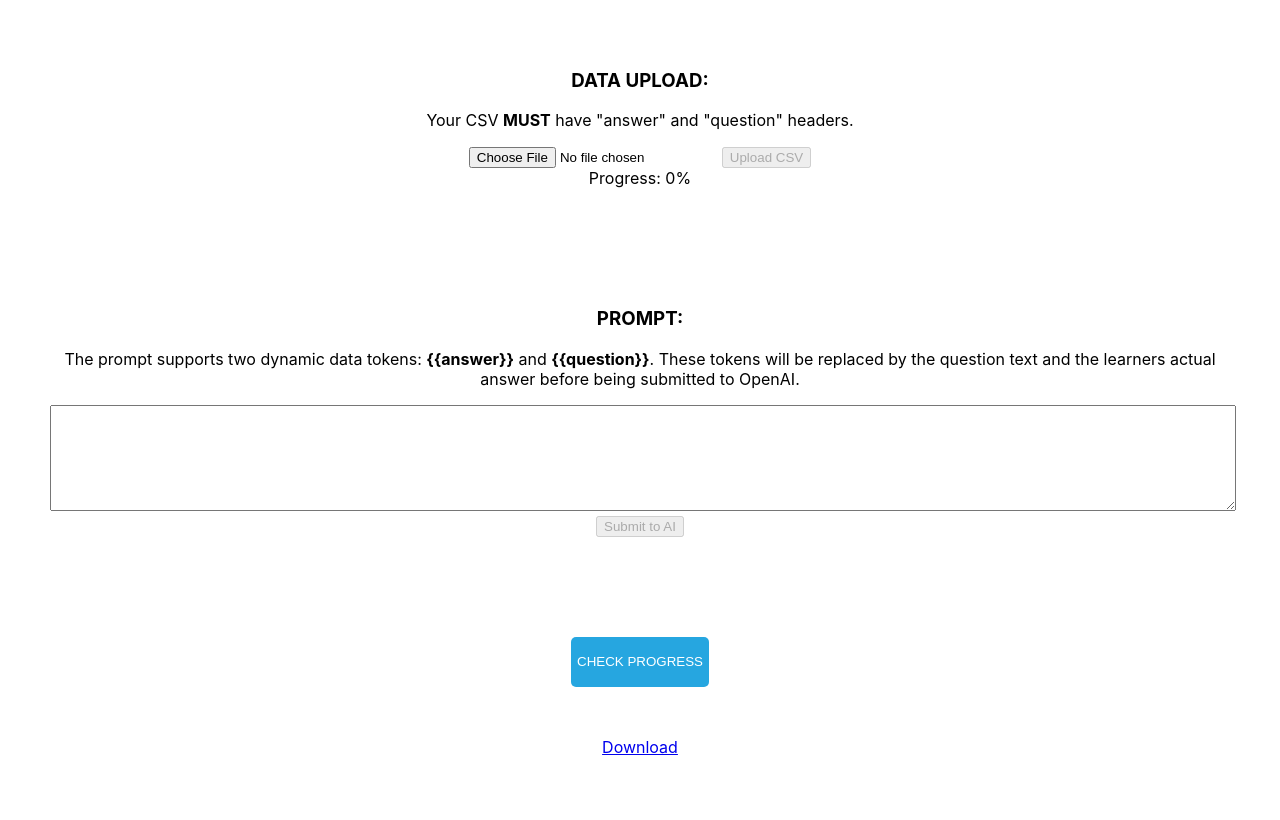
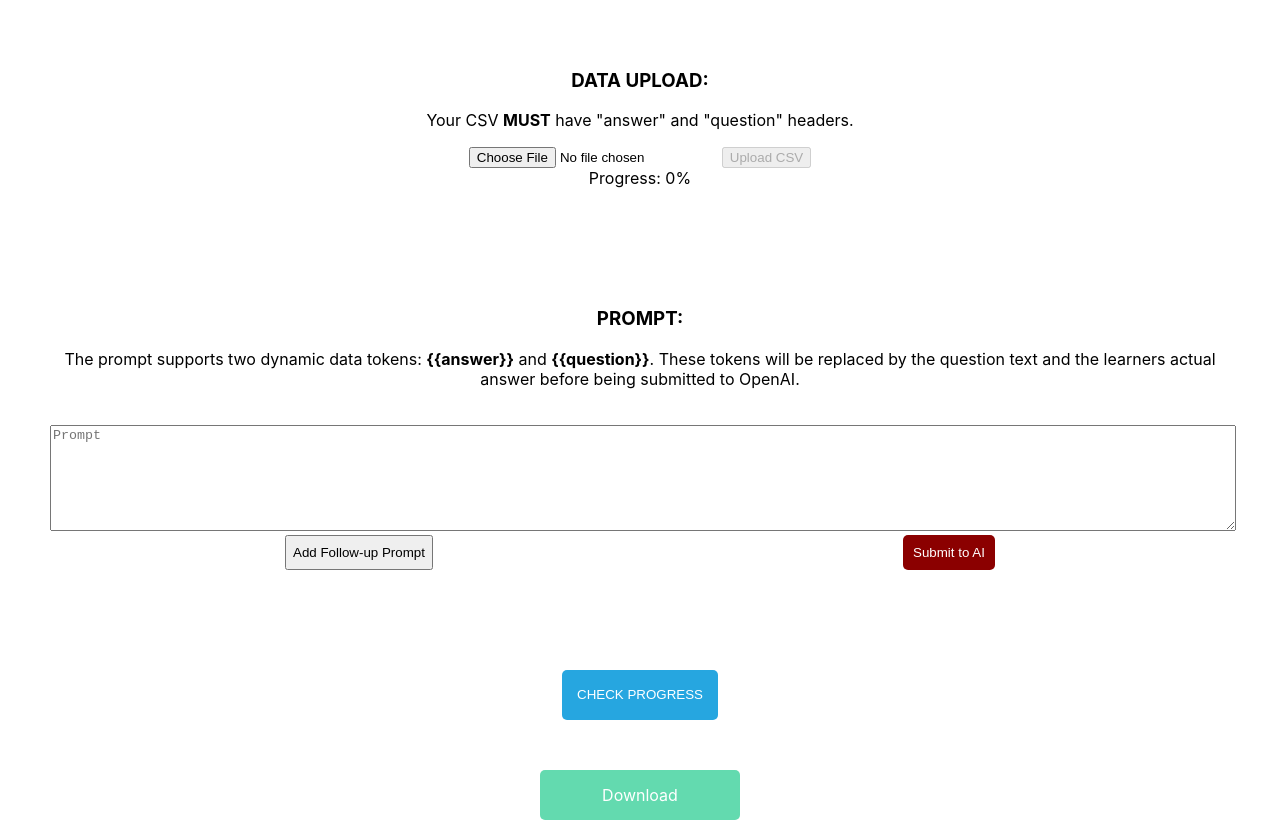
Before and after one commit to vkkostin/edovo-gpt-frontend, a React (Create React App) app: page / in a window 1280 px wide. Built offline with nearby package versions, Linux system fonts and the light colour scheme.

Commit message:
Add followup prompt stuff

```diff
--- a/src/App.css
+++ b/src/App.css
@@ -5,6 +5,10 @@
 .App-logo {
   height: 40vmin;
   pointer-events: none;
+}
+
+button {
+  cursor: pointer;
 }
 
 .App-header {
@@ -22,9 +26,27 @@
   padding: 50px;
 }
 
+.section--followup-prompt {
+  padding-bottom: 0px;
+}
+
 .prompt-input {
   width: 100%;
   height: 100px;
+  margin-top: 20px;
+}
+
+.button-container {
+  display: flex;
+  justify-content: space-around;
+}
+
+.submit-button {
+  border: none;
+  color: white;
+  background-color: darkred;
+  padding: 10px;
+  border-radius: 5px;
 }
 
 .progress {
@@ -33,4 +55,24 @@
   height: 50px;
   border: none;
   background-color: rgb(38, 166, 224);
+  padding: 15px;
 }
+
+.download-container {
+  border-radius: 5px;
+  height: 50px;
+  background-color: rgb(99, 218, 175);
+  display: flex;
+  align-items: center;
+  justify-content: center;
+  width: 200px;
+  margin: 0 auto;
+}
+
+.download-link:visited,
+.download-link:hover,
+.download-link:active,
+.download-link:link {
+  color: white;
+  text-decoration: none;
+}
--- a/src/App.js
+++ b/src/App.js
@@ -3,8 +3,8 @@ import axios from "axios";
 import { useState } from "react";
 import './App.css';
 
-const URL = 'https://edovo-gpt-3d22912cfd6d.herokuapp.com/api';
-// const URL = 'http://localhost:8080/api';
+// const URL = 'https://edovo-gpt-3d22912cfd6d.herokuapp.com/api';
+const URL = 'http://localhost:8080/api';
 
 const uploadToServer = (file, onUploadProgress) => {
     let formData = new FormData();
@@ -26,6 +26,9 @@ function App() {
   const [progress, setProgress] = useState(0);
   const [data, setData] = useState([]);
   const [prompt, setPrompt] = useState('');
+  const [hasFollowUpPrompt, setHasFollowUpPrompt] = useState(false);
+  const [followUpPrompt, setFollowUpPrompt] = useState('');
+  const [followUpPromptCondition, setFollowUpPromptCondition] = useState('');
 
   const upload = () => {
       let currentFile = selectedFiles[0];
@@ -62,13 +65,26 @@ function App() {
       window.alert(`Processing ${currentItem} / ${totalItems} items. Please wait before trying another prompt.`);
     } else {
       if (window.confirm('Submitting your prompt will submit your data to OpenAI. You will not be able to submit another batch of data until the current batch of data has processed. Are you sure you want to continue?')) {
-        return await axios.post(`${URL}/submit`, {prompt});
+        const data = {
+          prompt,
+          ...(hasFollowUpPrompt ? {followUpPrompt, followUpPromptCondition} : {}),
+        }
+
+        return await axios.post(`${URL}/submit`, data);
       }
     }
   }
 
   const changePrompt = event => {
       setPrompt(event.target.value);
+  }
+
+  const changeFollowUpPrompt = event => {
+    setFollowUpPrompt(event.target.value);
+  }
+
+  const changeFollowUpPromptCondition = event => {
+    setFollowUpPromptCondition(event.target.value);
   }
 
   const checkProgress = async () => {
@@ -82,6 +98,24 @@ function App() {
     } else {
       window.alert(`Not Processing Any Data`);
     }
+  }
+
+  let followUpPromptSection = null;
+
+  if (hasFollowUpPrompt) {
+    followUpPromptSection = (
+      <div className="section section--followup-prompt">
+        <h3>FOLLOWUP PROMPT:</h3>
+
+        <p>
+          Please input the expected AI response from the first prompt that should trigger a second follow-up prompt:
+        </p>
+
+        <input type="text" placeholder="Condition" onChange={changeFollowUpPromptCondition}/>
+
+        <textarea placeholder="Follow-Up Prompt" className="prompt-input" onChange={changeFollowUpPrompt}/>
+      </div>
+    )
   }
 
   return (
@@ -115,11 +149,21 @@ function App() {
         <p>
           The prompt supports two dynamic data tokens: <strong>&#123;&#123;answer&#125;&#125;</strong> and <strong>&#123;&#123;question&#125;&#125;</strong>. These tokens will be replaced by the question text and the learners actual answer before being submitted to OpenAI.
         </p>
-        <textarea className="prompt-input" onChange={changePrompt}/>
-        <button
-            onClick={submit}
-            disabled={!prompt}
-        >Submit to AI</button>
+        <textarea placeholder="Prompt" className="prompt-input" onChange={changePrompt}/>
+        {followUpPromptSection}
+
+        <div className="button-container">
+          <button
+              onClick={() => setHasFollowUpPrompt(previousState => !previousState)}
+              className="prompt-button"
+          >{hasFollowUpPrompt ? 'Remove Follow-up Prompt' : 'Add Follow-up Prompt'}</button>
+
+          <button
+              onClick={submit}
+              disabled={hasFollowUpPrompt ? (!prompt || !followUpPrompt || !followUpPromptCondition) : !prompt}
+              className="submit-button"
+          >Submit to AI</button>
+        </div>
       </div>
 
       <div className="section section--prompt">
@@ -129,8 +173,8 @@ function App() {
         >CHECK PROGRESS</button>
       </div>
 
-      <div>
-          <a href={`${URL}/download`} target="_blank">Download</a>
+      <div className="download-container">
+          <a className="download-link" href={`${URL}/download`} target="_blank">Download</a>
       </div>
     </div>
   );
```
